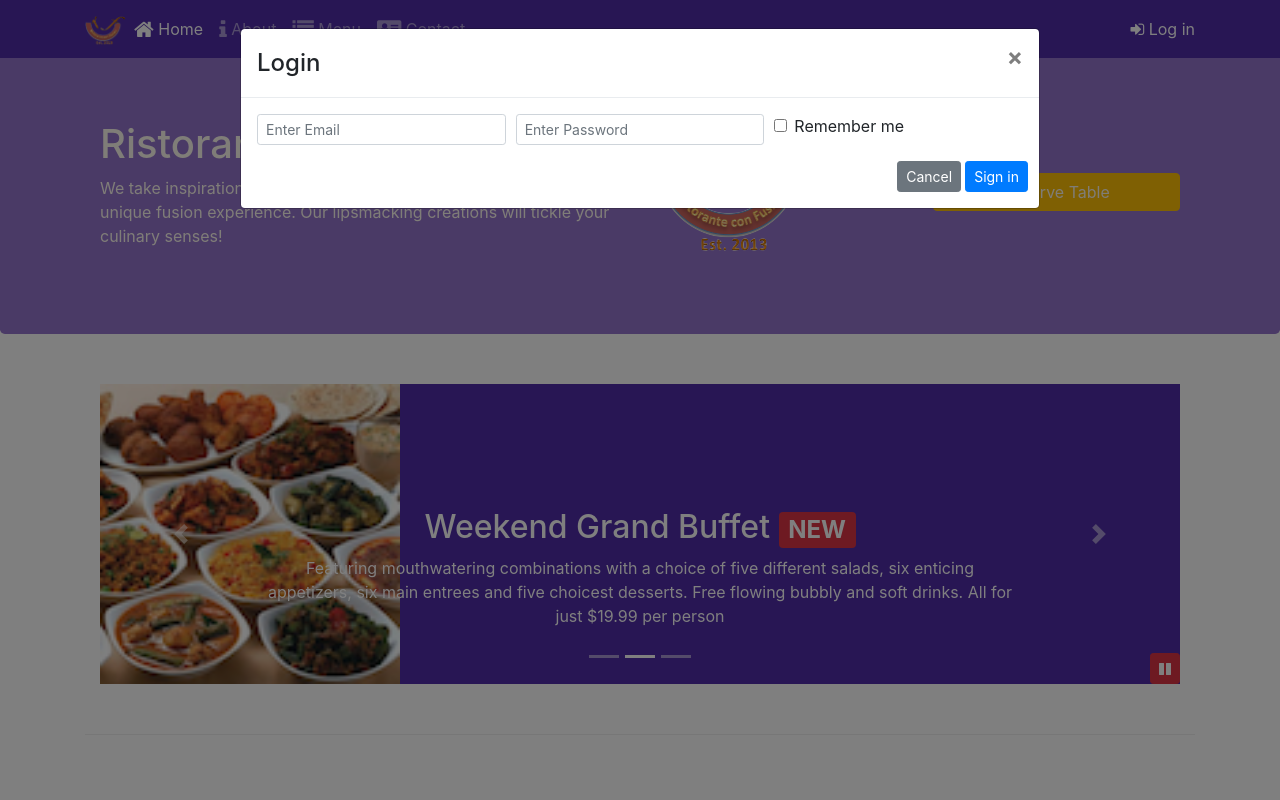
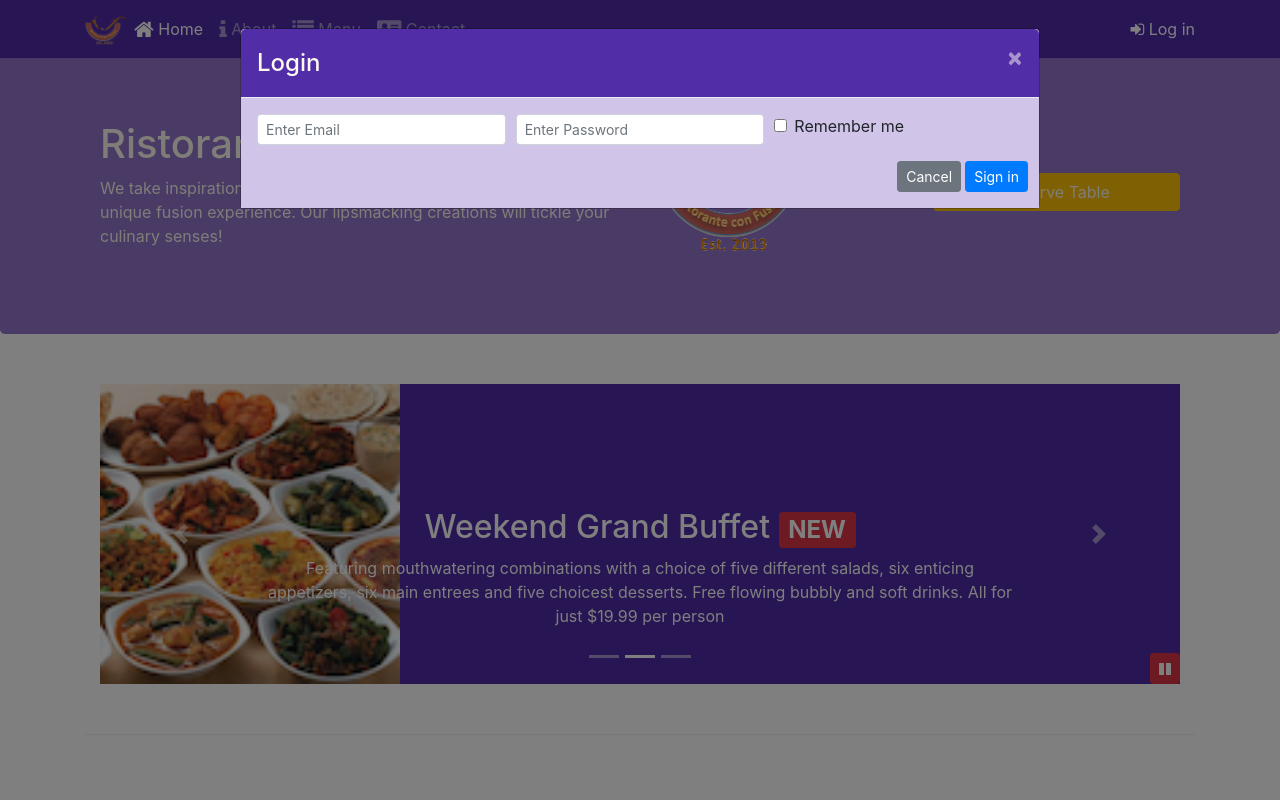
Before and after one commit to n1ceh4cker/confusion-bootstrap, a website: page index.html in a window 1280 px wide. Both pictures are taken after a click on the link "Log in". Shown: the top 800 px of the page. Drawn offline with nearby package versions, Linux system fonts and the light colour scheme.

Commit message:
Assignment 4

```diff
--- a/css/styles.scss
+++ b/css/styles.scss
@@ -71,3 +71,18 @@ address{
     right: 0;
     z-index: 1;
 }
+
+.modal-header{
+    background: $background-dark;
+}
+
+.modal-body{
+    background: $background-pale;
+}
+
+.modal-header{
+    color: floralwhite;
+    button{
+        color: floralwhite;
+    }
+}
--- a/index.html
+++ b/index.html
@@ -28,7 +28,7 @@
                     <li class="nav-item"><a href="./contactus.html" class="nav-link"><span class="fa fa-address-card fa-lg"></span> Contact</a></li>
                 </ul>
                 <span class="navbar-text">
-                    <a data-toggle="modal" data-target="#loginModal">
+                    <a id="loginModalToggler">
                         <i class="fa fa-sign-in"></i> Log in
                     </a>
                 </span>
@@ -158,7 +158,7 @@
                     <img src="img/logo.png" class="img-fluid">
                 </div>
                 <div class="col-12 col-sm align-self-center">
-                    <a class="btn btn-block btn-warning"  data-toggle="modal" data-target="#reserveModal">Reserve Table</a>
+                    <a class="btn btn-block btn-warning"  id="reserveModalToggler">Reserve Table</a>
                 </div>
 
             </div>
@@ -326,6 +326,14 @@
                     $('#carouselButton').children('span').addClass('fa-pause');
                 }
             });
+            $('#loginModal').modal({ show: false });
+            $('#loginModalToggler').click(function(){
+                $('#loginModal').modal('toggle');
+            });
+            $('#reserveModal').modal({ show: false });
+            $('#reserveModalToggler').click(function(){
+                $('#reserveModal').modal('toggle');
+            });
         });
     </script>
 </body>
```
Also changed, not shown: css/styles.css.
